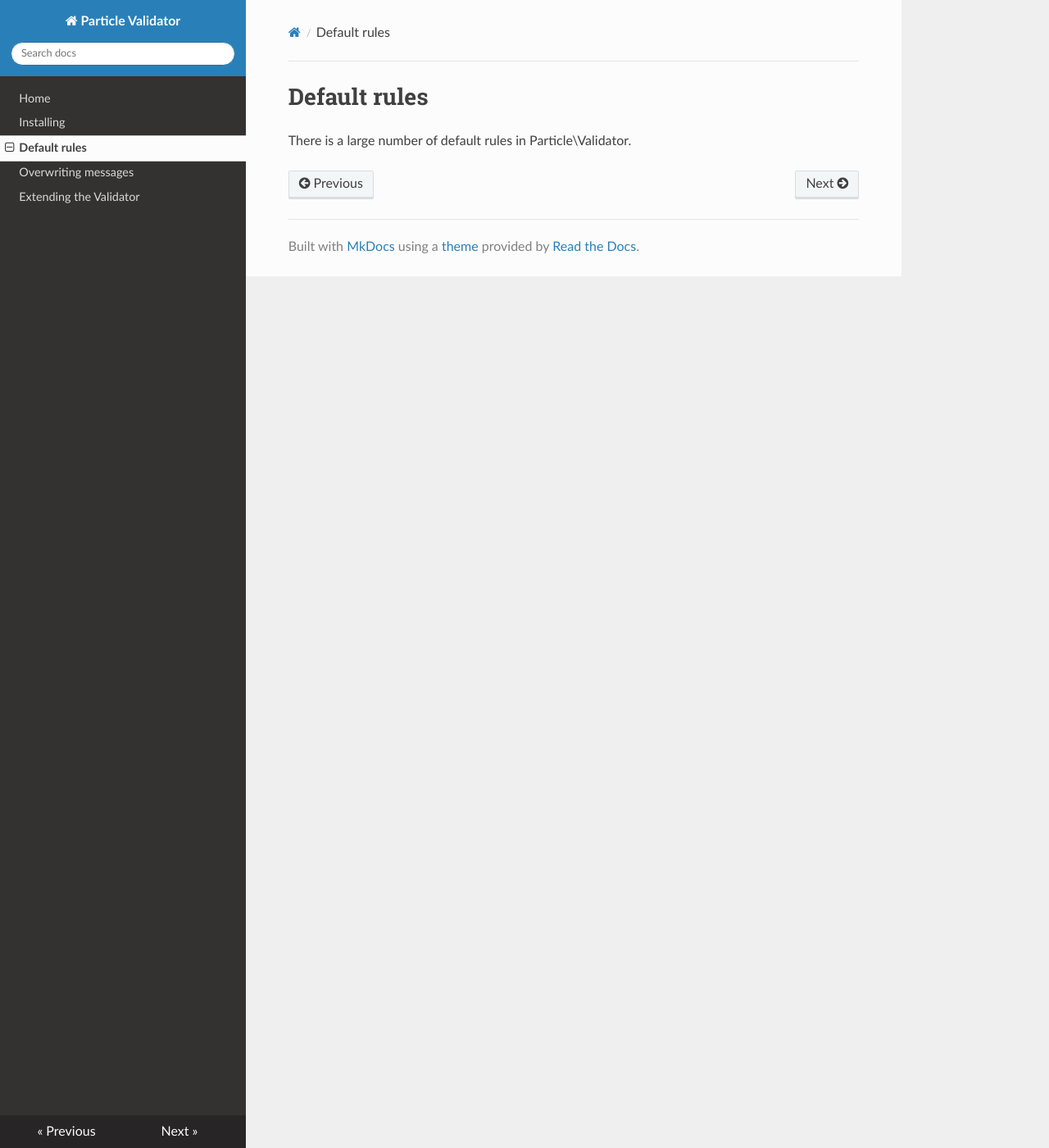
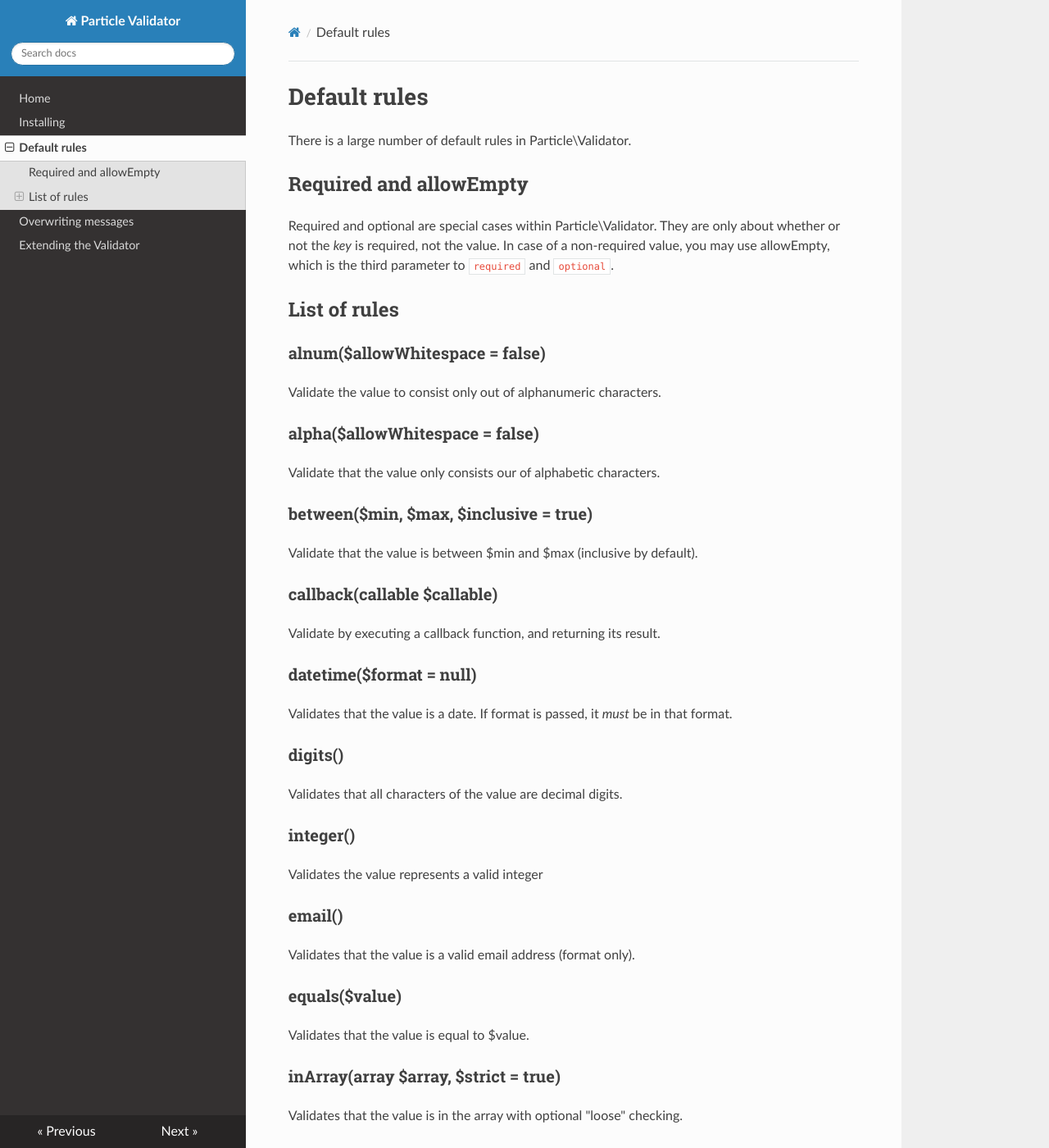
Before and after one commit to particle-php/Validator, an MkDocs documentation site: the page built from docs/rules.md, in a window 1280 px wide and 1400 px high. Shown: the whole window at 82% size. Built offline with MkDocs 1.6.1, drawn with Linux system fonts in a browser that asks for light colours; nearby versions of some CDN libraries; old or Windows-style settings are respelled for this version of MkDocs; some of the changed text lies outside the part shown.

Commit message:
Adding a list of default rules.

```diff
--- a/docs/rules.md
+++ b/docs/rules.md
@@ -1,3 +1,78 @@
 # Default rules
 
 There is a large number of default rules in Particle\Validator.
+
+## Required and allowEmpty
+
+Required and optional are special cases within Particle\Validator. They are only about whether or not the *key* is
+required, not the value. In case of a non-required value, you may use allowEmpty, which is the third parameter to
+`required` and `optional`.
+
+## List of rules
+
+### alnum($allowWhitespace = false)
+
+Validate the value to consist only out of alphanumeric characters.
+
+### alpha($allowWhitespace = false)
+
+Validate that the value only consists our of alphabetic characters.
+
+### between($min, $max, $inclusive = true)
+
+Validate that the value is between $min and $max (inclusive by default).
+
+### callback(callable $callable)
+
+Validate by executing a callback function, and returning its result.
+
+### datetime($format = null)
+
+Validates that the value is a date. If format is passed, it *must* be in that format.
+
+### digits()
+
+Validates that all characters of the value are decimal digits.
+
+### integer()
+
+Validates the value represents a valid integer
+
+### email()
+
+Validates that the value is a valid email address (format only).
+
+### equals($value)
+
+Validates that the value is equal to $value.
+
+### inArray(array $array, $strict = true)
+
+Validates that the value is in the array with optional "loose" checking.
+
+### length($length)
+
+Validate the value to be of precisely length $length.
+
+### lengthBetween($min, $max, $inclusive = true)
+
+Validates that the length of the value is between $min and $max.
+If $max is null, it has no upper limit. The default is inclusive.
+
+### regex($regex)
+
+Validates that the value matches the regular expression $regex.
+
+### url()
+
+Validates that the value is a valid URL.
+
+### required(callable $callback)
+
+Set a callable which may be used to alter the required requirement on validation time.
+This may be incredibly helpful when doing conditional validation.
+
+### allowEmpty(callable $callback)
+
+Set a callable which may be used to alter the allow empty requirement on validation time.
+This may be incredibly helpful when doing conditional validation.
```
